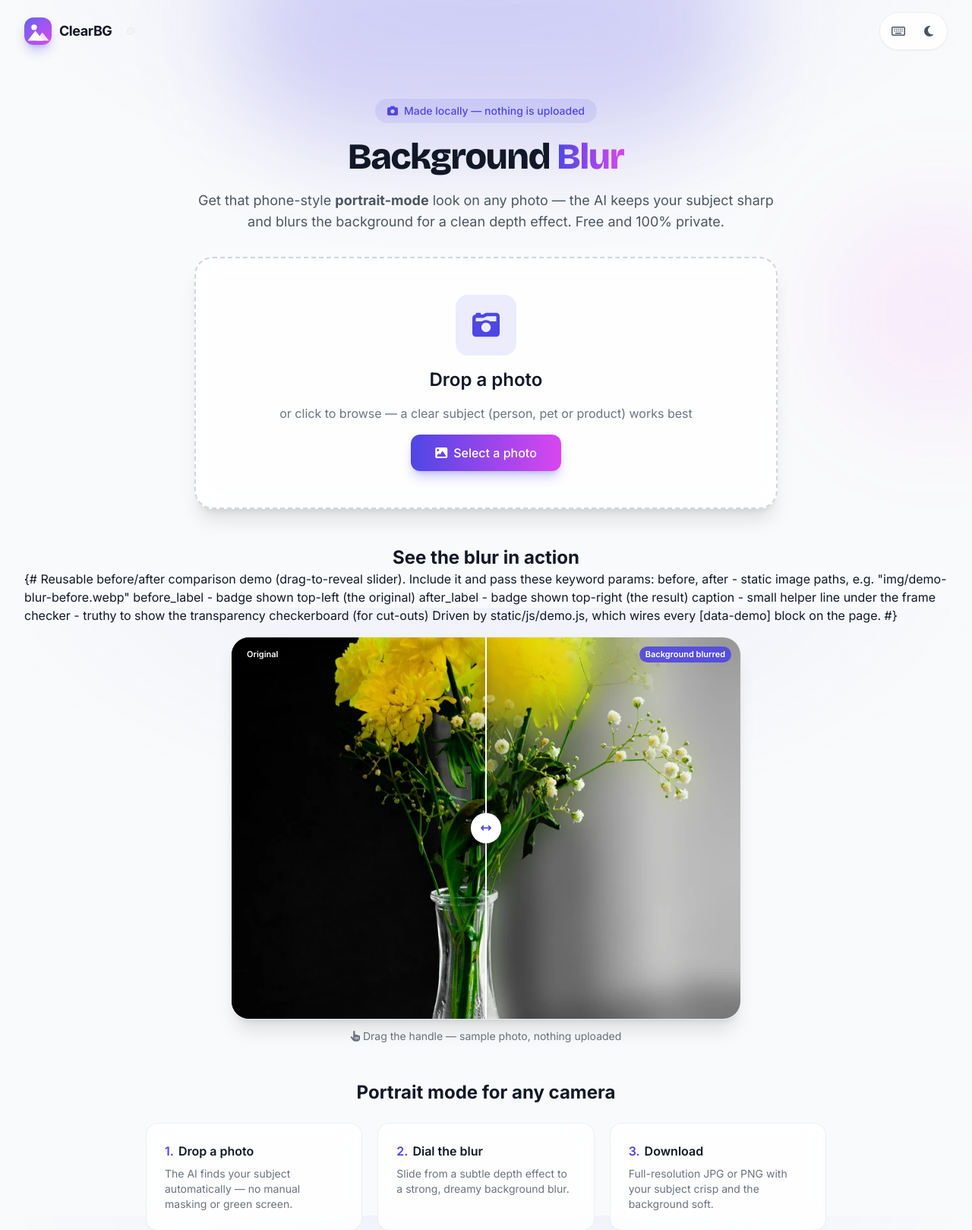
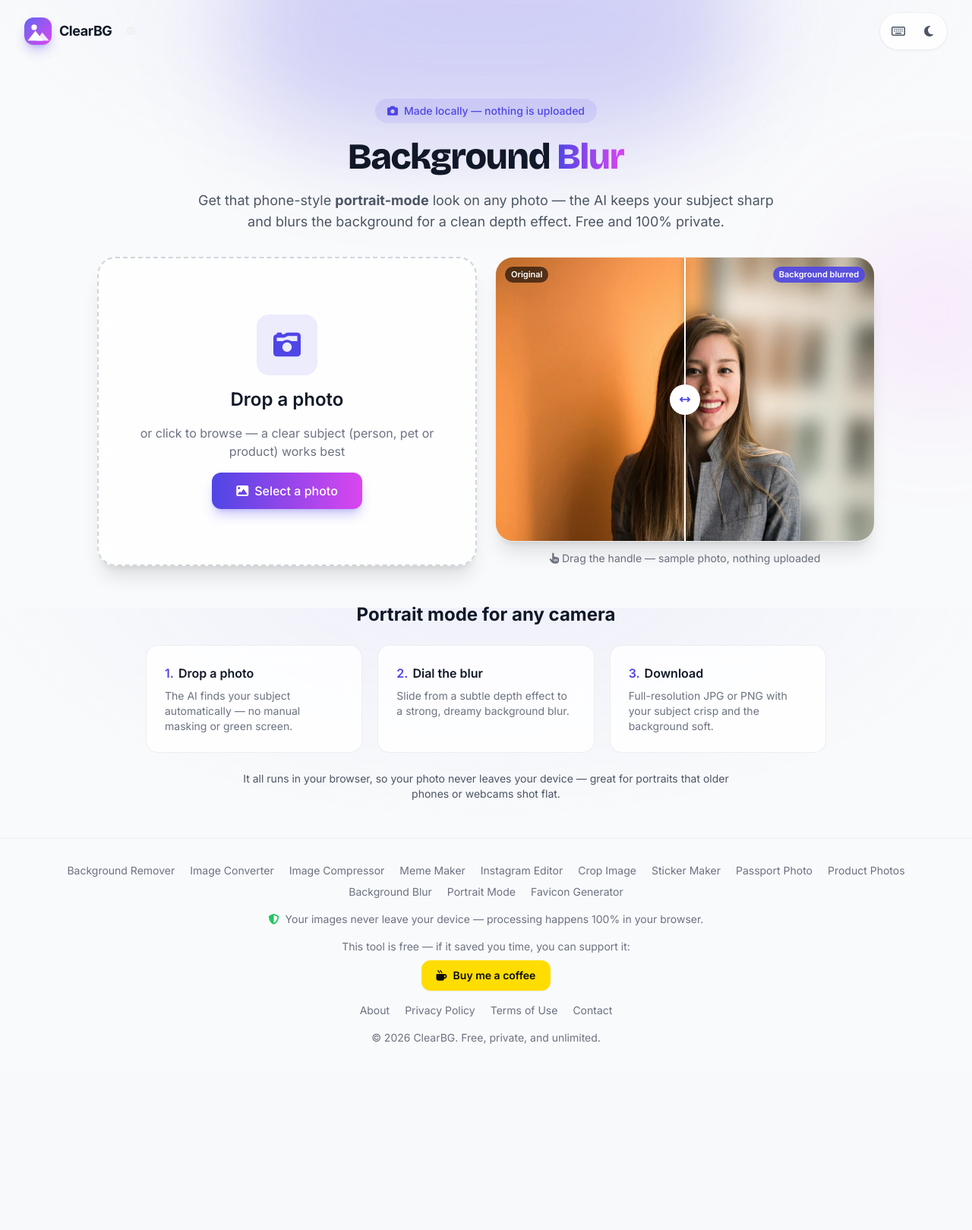
Before and after one commit to josenovais97/bgremover, a Django app: template templates/remover/blur.html in a window 1280 px wide. Shown: the top 1619 px of the page at 76% size. After the commit the page ends 1374 px from the top, so only its background shows below. Run offline with Django 5.2, Linux system fonts and the light colour scheme; the template is opened without the code that fills it, so the values that code supplies are empty.

Commit message:
Fixed demos.

```diff
--- a/templates/remover/blur.html
+++ b/templates/remover/blur.html
@@ -8,9 +8,9 @@
 {% block content %}
 <div class="space-y-12">
 
-    <!-- Hero + dropzone -->
-    <section class="max-w-3xl mx-auto space-y-8">
-        <div class="text-center space-y-5 animate-fade-in-up">
+    <!-- Hero: dropzone + live demo side by side -->
+    <section class="max-w-5xl mx-auto space-y-8">
+        <div class="text-center space-y-5 animate-fade-in-up max-w-3xl mx-auto">
             <span class="inline-flex items-center gap-2 px-4 py-1.5 rounded-full text-sm font-medium bg-primary/10 text-primary">
                 <i class="fa-solid fa-camera" aria-hidden="true"></i> Made locally — nothing is uploaded
             </span>
@@ -24,8 +24,9 @@
             </p>
         </div>
 
+        <div class="grid lg:grid-cols-2 gap-6 items-stretch">
         <div id="bl-dropzone" role="button" tabindex="0" aria-label="Upload a photo. Drag and drop, click to browse, or paste."
-             class="glass relative rounded-3xl shadow-xl p-8 sm:p-12 border-2 border-dashed border-gray-300 dark:border-gray-700 hover:border-primary dark:hover:border-primary transition-all duration-300 cursor-pointer group focus:outline-none focus-visible:ring-2 focus-visible:ring-primary">
+             class="glass relative rounded-3xl shadow-xl p-8 sm:p-12 border-2 border-dashed border-gray-300 dark:border-gray-700 hover:border-primary dark:hover:border-primary transition-all duration-300 cursor-pointer group focus:outline-none focus-visible:ring-2 focus-visible:ring-primary flex flex-col justify-center">
             <input type="file" id="bl-input" class="sr-only" accept="image/png,image/jpeg,image/webp">
             <div class="flex flex-col items-center justify-center space-y-4 text-center">
                 <div id="bl-icon" class="w-20 h-20 bg-primary/10 text-primary rounded-2xl flex items-center justify-center text-4xl group-hover:scale-110 transition-transform duration-300">
@@ -38,12 +39,8 @@
                 </button>
             </div>
         </div>
-    </section>
-
-    <!-- Before/after demo -->
-    <section aria-labelledby="bl-demo-h" class="space-y-4">
-        <h2 id="bl-demo-h" class="text-2xl font-bold text-center">See the blur in action</h2>
         {% include 'remover/partials/demo.html' with before='img/demo-blur-before.webp' after='img/demo-blur-after.webp' before_label='Original' after_label='Background blurred' caption='Drag the handle — sample photo, nothing uploaded' %}
+        </div>
     </section>
 
     <!-- Editor -->
--- a/templates/remover/partials/demo.html
+++ b/templates/remover/partials/demo.html
@@ -1,13 +1,15 @@
 {% load static %}
-{# Reusable before/after comparison demo (drag-to-reveal slider).
-   Include it and pass these keyword params:
-     before, after   - static image paths, e.g. "img/demo-blur-before.webp"
-     before_label    - badge shown top-left (the original)
-     after_label     - badge shown top-right (the result)
-     caption         - small helper line under the frame
-     checker         - truthy to show the transparency checkerboard (for cut-outs)
-   Driven by static/js/demo.js, which wires every [data-demo] block on the page. #}
-<figure class="flex flex-col gap-3 w-full max-w-2xl mx-auto">
+{% comment %}
+Reusable before/after comparison demo (drag-to-reveal slider).
+Include it and pass these keyword params:
+  before, after  - static image paths, e.g. "img/demo-blur-before.webp"
+  before_label   - badge shown top-left (the original)
+  after_label    - badge shown top-right (the result)
+  caption        - small helper line under the frame
+  checker        - truthy to show the transparency checkerboard (for cut-outs)
+Driven by static/js/demo.js, which wires every [data-demo] block on the page.
+{% endcomment %}
+<figure class="flex flex-col gap-3 w-full">
     <div data-demo class="relative w-full aspect-[4/3] rounded-3xl overflow-hidden shadow-xl border border-gray-200/70 dark:border-gray-800/70 select-none{% if checker %} checkerboard{% endif %}">
         <img src="{% static after %}" class="absolute inset-0 w-full h-full object-cover" alt="{{ after_label }}" draggable="false">
         <div data-demo-before class="absolute inset-0" style="clip-path: inset(0 50% 0 0);">
```
Also changed, not shown: templates/remover/ecommerce.html (+6 -9 lines), templates/remover/portrait.html (+6 -9 lines), templates/remover/sticker.html (+6 -9 lines), static/img/demo-blur-after.webp, static/img/demo-blur-before.webp, static/img/demo-ecommerce-after.webp, static/img/demo-ecommerce-before.webp, static/img/demo3-after.webp, static/img/demo3-before.webp.
